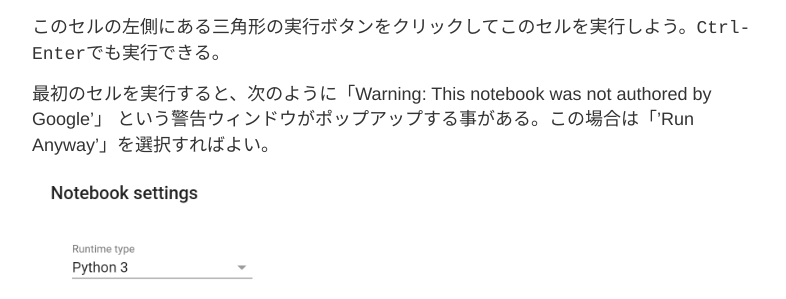
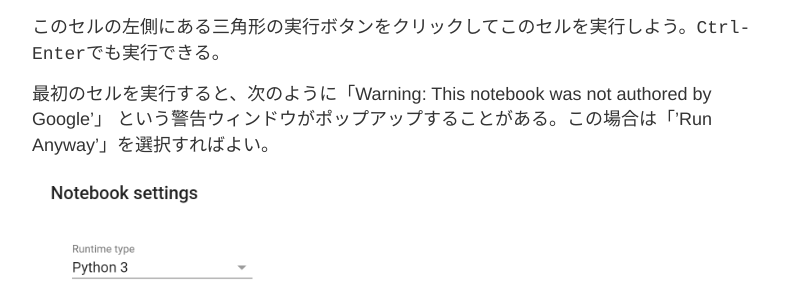
Before and after one commit to oreilly-japan/fastai_book_jp, a Jekyll site: the page built from start_colab.md, in a window 1280 px wide and 900 px high, scrolled down 2414 px. Shown: the part 176-475 px from the top of the window, without its empty margins (248-1034 px from the left). Built offline with Jekyll 4.4.1, drawn with Linux system fonts in a browser that asks for light colours; some of the changed text lies outside the part shown.

Commit message:
用字用語統一

```diff
--- a/start_colab.md
+++ b/start_colab.md
@@ -98,7 +98,7 @@ fastbook.setup_book()
 このセルの左側にある三角形の実行ボタンをクリックしてこのセルを実行しよう。`Ctrl-Enter`でも実行できる。
 
 最初のセルを実行すると、次のように「Warning: This notebook was not authored by Google'」
-という警告ウィンドウがポップアップする事がある。この場合は「'Run Anyway'」を選択すればよい。
+という警告ウィンドウがポップアップすることがある。この場合は「'Run Anyway'」を選択すればよい。
 
 <img src="{{ site.baseurl }}/images/colab/04.png" width="50%">
 
```
Also changed, not shown: other parts of start_colab.md (+1 -1 lines).
